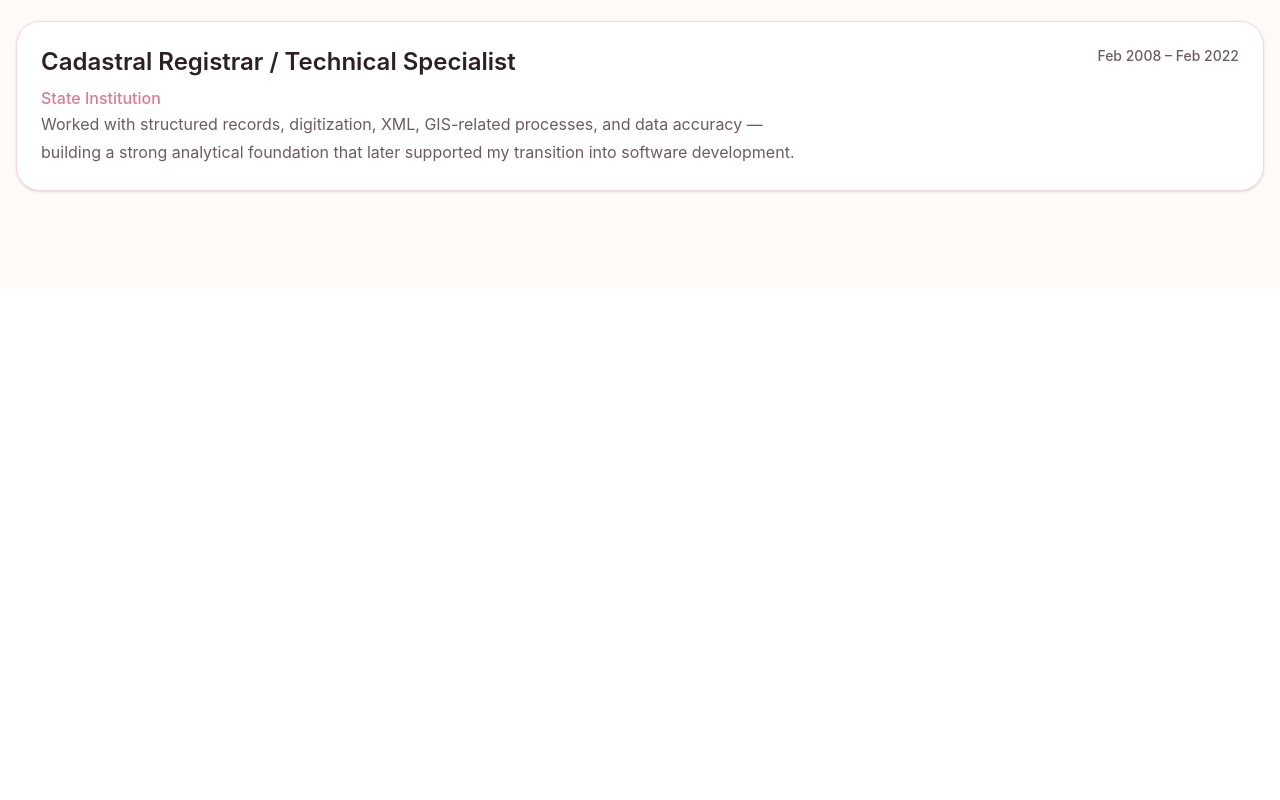
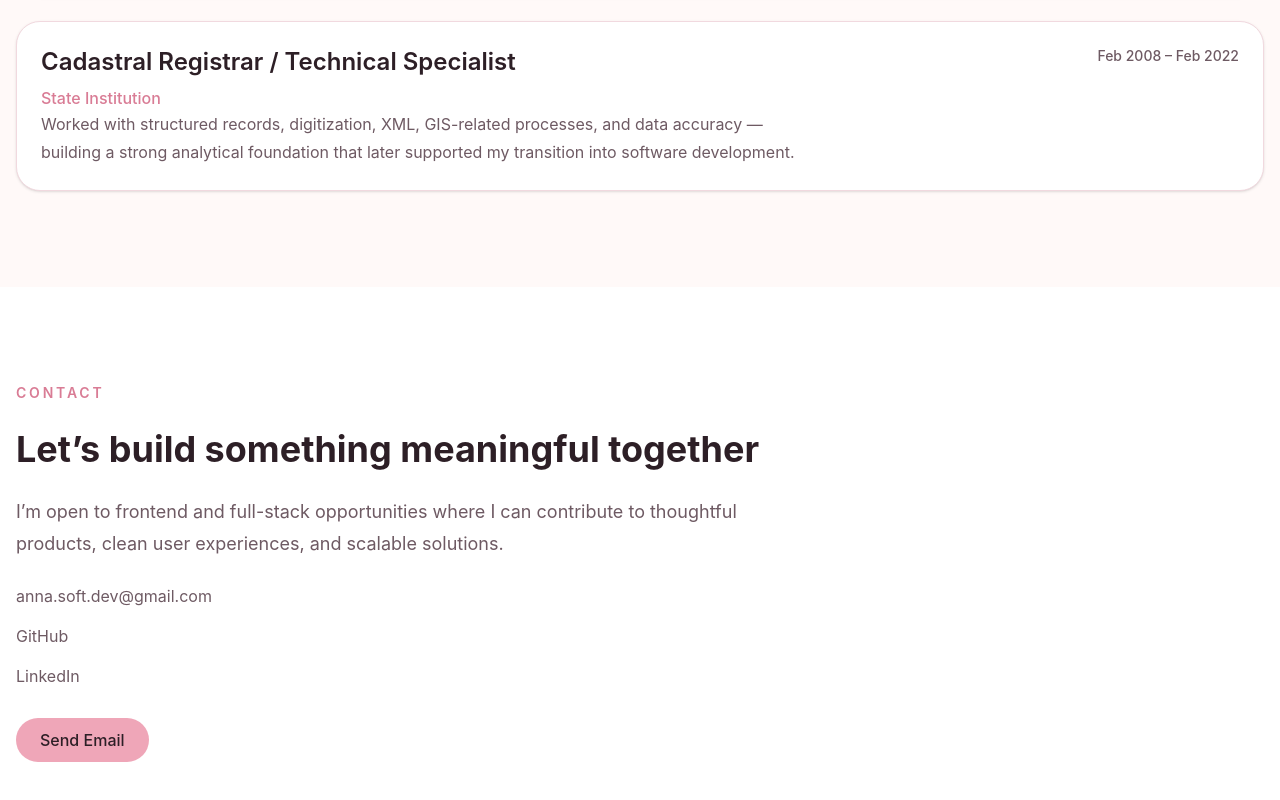
Before and after one commit to AnnaDzig/anna-portfolio, a React (Vite) app: page / in a window 1280 px wide. Shown: the part 4073-4873 px from the top of the page. Before the commit the page ends 4360 px from the top, so only its background shows below. Built offline with nearby package versions, Linux system fonts and the light colour scheme.

Commit message:
feat: add Contact section

```diff
--- a/src/App.tsx
+++ b/src/App.tsx
@@ -3,6 +3,8 @@ import About from './sections/About';
 import TechStack from './sections/TechStack';
 import Projects from './sections/Projects';
 import Experience from './sections/Experience';
+import Contact from './sections/Contact';
+
 function App() {
   return (
     <>
@@ -11,6 +13,7 @@ function App() {
       <TechStack />
       <Projects />
       <Experience />
+      <Contact />
     </>
   );
 }
--- /dev/null
+++ b/src/sections/Contact.tsx
@@ -0,0 +1,57 @@
+import Container from '../components/Container';
+import Button from '../components/Button';
+
+export default function Contact() {
+  return (
+    <section id="contact" className="bg-white py-24 text-[#2d1f26]">
+      <Container>
+        <div className="flex max-w-3xl flex-col gap-6">
+          <p className="text-sm font-semibold uppercase tracking-[0.2em] text-[#d97c95]">
+            Contact
+          </p>
+
+          <h2 className="text-3xl font-bold leading-tight sm:text-4xl">
+            Let’s build something meaningful together
+          </h2>
+
+          <p className="text-lg leading-8 text-[#6e5a63]">
+            I’m open to frontend and full-stack opportunities where I can
+            contribute to thoughtful products, clean user experiences, and
+            scalable solutions.
+          </p>
+
+          <div className="flex flex-col gap-4 text-base text-[#6e5a63]">
+            <a
+              href="mailto:anna.soft.dev@gmail.com"
+              className="hover:text-[#d97c95]"
+            >
+              anna.soft.dev@gmail.com
+            </a>
+
+            <a
+              href="https://github.com/AnnaDzig"
+              target="_blank"
+              rel="noreferrer"
+              className="hover:text-[#d97c95]"
+            >
+              GitHub
+            </a>
+
+            <a
+              href="https://www.linkedin.com/in/ann-dzhyhota/"
+              target="_blank"
+              rel="noreferrer"
+              className="hover:text-[#d97c95]"
+            >
+              LinkedIn
+            </a>
+          </div>
+
+          <div className="pt-4">
+            <Button href="mailto:anna.soft.dev@gmail.com">Send Email</Button>
+          </div>
+        </div>
+      </Container>
+    </section>
+  );
+}
--- a/src/sections/Hero.tsx
+++ b/src/sections/Hero.tsx
@@ -19,7 +19,7 @@ export default function Hero() {
 
           <div className="flex flex-col gap-4 pt-4 sm:flex-row">
             <Button href="#projects">View Projects</Button>
-            <Button href="#about" variant="secondary">
+            <Button href="#contact" variant="secondary">
               Contact Me
             </Button>
           </div>
```
